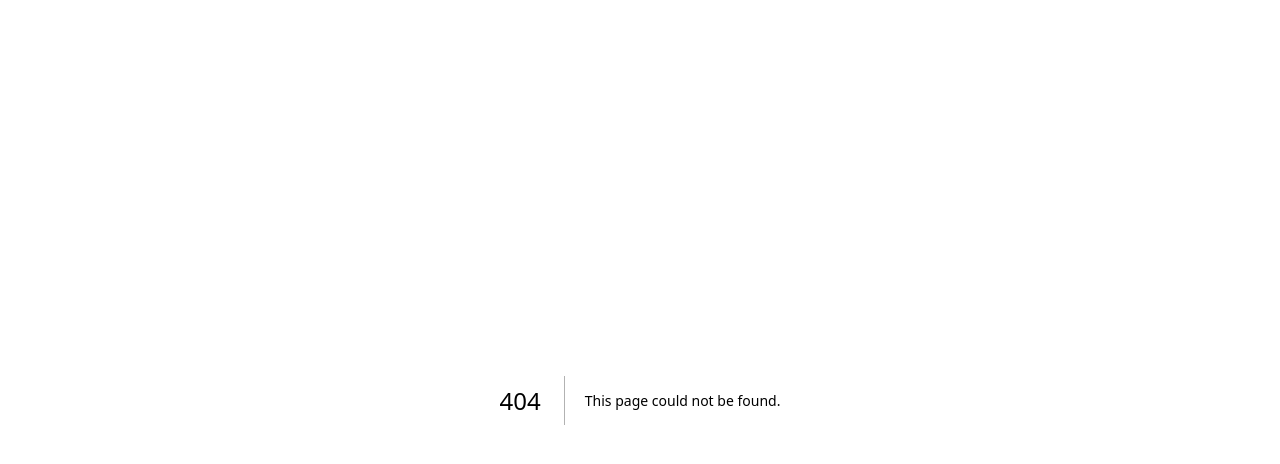
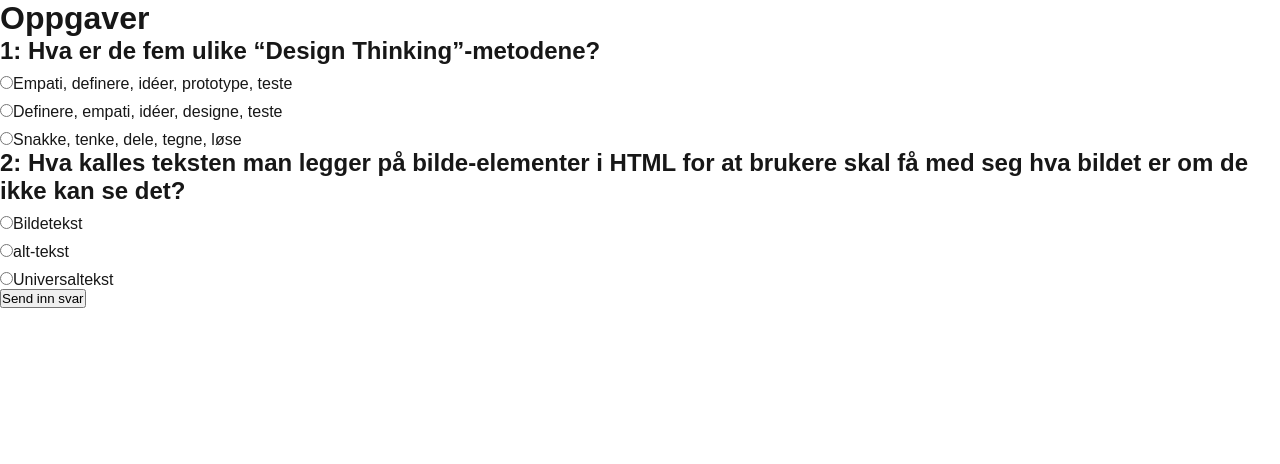
Before and after one commit to marie-cha9ne/Arbeidskrav-2---gruppe, a Next.js app: page /tasks in a window 1280 px wide. Before the commit this address had no page. Shown: the top 464 px of the page. Built offline with nearby package versions, Linux system fonts and the light colour scheme.

Commit message:
Setup for å vise multiple choice-spørsmål på en og samme side, ingen lagring enda

```diff
--- /dev/null
+++ b/app/components/TaskCard.css
@@ -0,0 +1,6 @@
+.radioButtonDiv {
+  display: flex;
+  flex-direction: column;
+  align-items: start;
+  gap: 10px;
+}
--- /dev/null
+++ b/app/components/TaskCard.tsx
@@ -0,0 +1,61 @@
+//Rendrer cards for hvert spørsmål med multiple choice format.
+"use client";
+import "./TaskCard.css";
+import { type TaskCardProps } from "../tasks/page";
+
+export default function TaskCard({ tasks }: TaskCardProps) {
+  return (
+    <article>
+      {tasks.map((task) => (
+        <div key={task.index} className="radioButtonDiv">
+          <h2>
+            {task.index}: {task.question}
+          </h2>
+          <div className="radioButtonDiv">
+            <label>
+              <input
+                type="radio"
+                name={task.question}
+                value="option1"
+                onChange={() => {
+                  console.log(
+                    `Oppgave ${task.index}: Bruker valgte alternativ 1`
+                  );
+                }}
+              />
+              {task.option1}
+            </label>
+            <label>
+              <input
+                type="radio"
+                name={task.question}
+                value="option2"
+                onChange={() => {
+                  console.log(
+                    `Oppgave ${task.index}: Bruker valgte alternativ 2`
+                  );
+                }}
+              />
+              {task.option2}
+            </label>
+            <label>
+              <input
+                type="radio"
+                name={task.question}
+                value="option3"
+                onChange={() => {
+                  console.log(
+                    `Oppgave ${task.index}: Bruker valgte alternativ 3`
+                  );
+                }}
+              />
+              {task.option3}
+            </label>
+          </div>
+        </div>
+      ))}
+      {/* Knapp som bør være en komponent etterhvert som vi blir enig */}
+      <button>Send inn svar</button>
+    </article>
+  );
+}
--- /dev/null
+++ b/app/store/useAnswerStore.ts
@@ -0,0 +1,2 @@
+//Her lagres svarene som blir hentet ut i checkedValues
+import { create } from "zustand";
--- /dev/null
+++ b/app/tasks/page.tsx
@@ -0,0 +1,46 @@
+//Hovedside for oppgaver: Alle oppgavene vises på denne siden
+//Hver oppgave har en type: TaskType
+//Tar inn komponenter: TaskCard
+//Tar etterhvert inn en button og som sender inn svarene og redirecter til resultatside
+
+import TaskCard from "../components/TaskCard";
+
+type MultipleChoice = {
+  index: number;
+  question: string;
+  option1: string;
+  option2: string;
+  option3: string;
+};
+
+//Definerer props-typen for komponenten TypeCard
+export type TaskCardProps = {
+  tasks: MultipleChoice[];
+};
+
+export default function TasksPage() {
+  const Tasks: MultipleChoice[] = [
+    {
+      index: 1,
+      question: "Hva er de fem ulike “Design Thinking”-metodene?",
+      option1: "Empati, definere, idéer, prototype, teste",
+      option2: "Definere, empati, idéer, designe, teste",
+      option3: "Snakke, tenke, dele, tegne, løse",
+    },
+    {
+      index: 2,
+      question:
+        "Hva kalles teksten man legger på bilde-elementer i HTML for at brukere skal få med seg hva bildet er om de ikke kan se det?",
+      option1: "Bildetekst",
+      option2: "alt-tekst",
+      option3: "Universaltekst",
+    },
+  ];
+
+  return (
+    <main>
+      <h1>Oppgaver</h1>
+      <TaskCard tasks={Tasks}></TaskCard>
+    </main>
+  );
+}
```
Also changed, not shown: package.json (+4 -3 lines), 1 other file (tests, documents, lock files or other folders).
